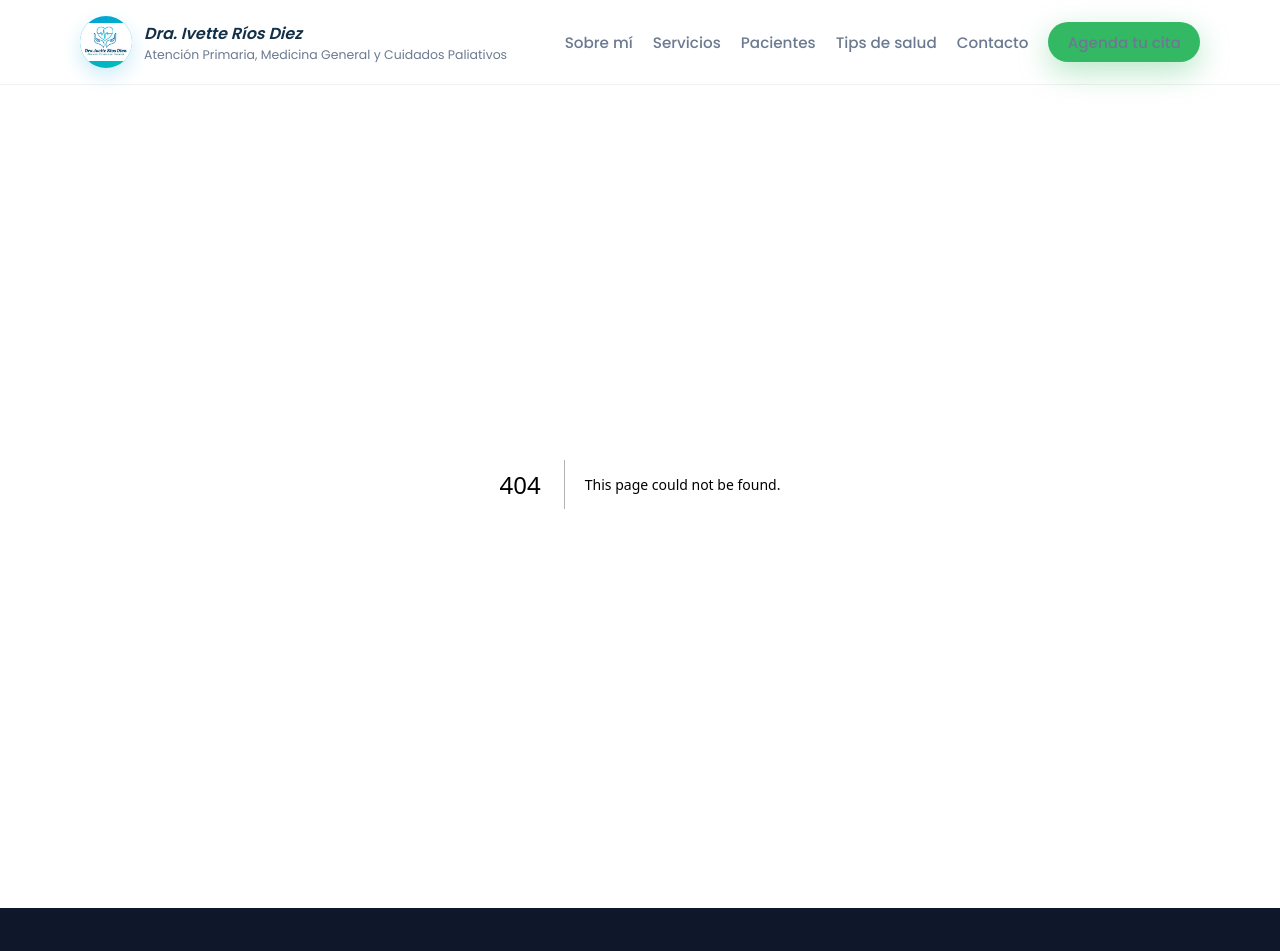
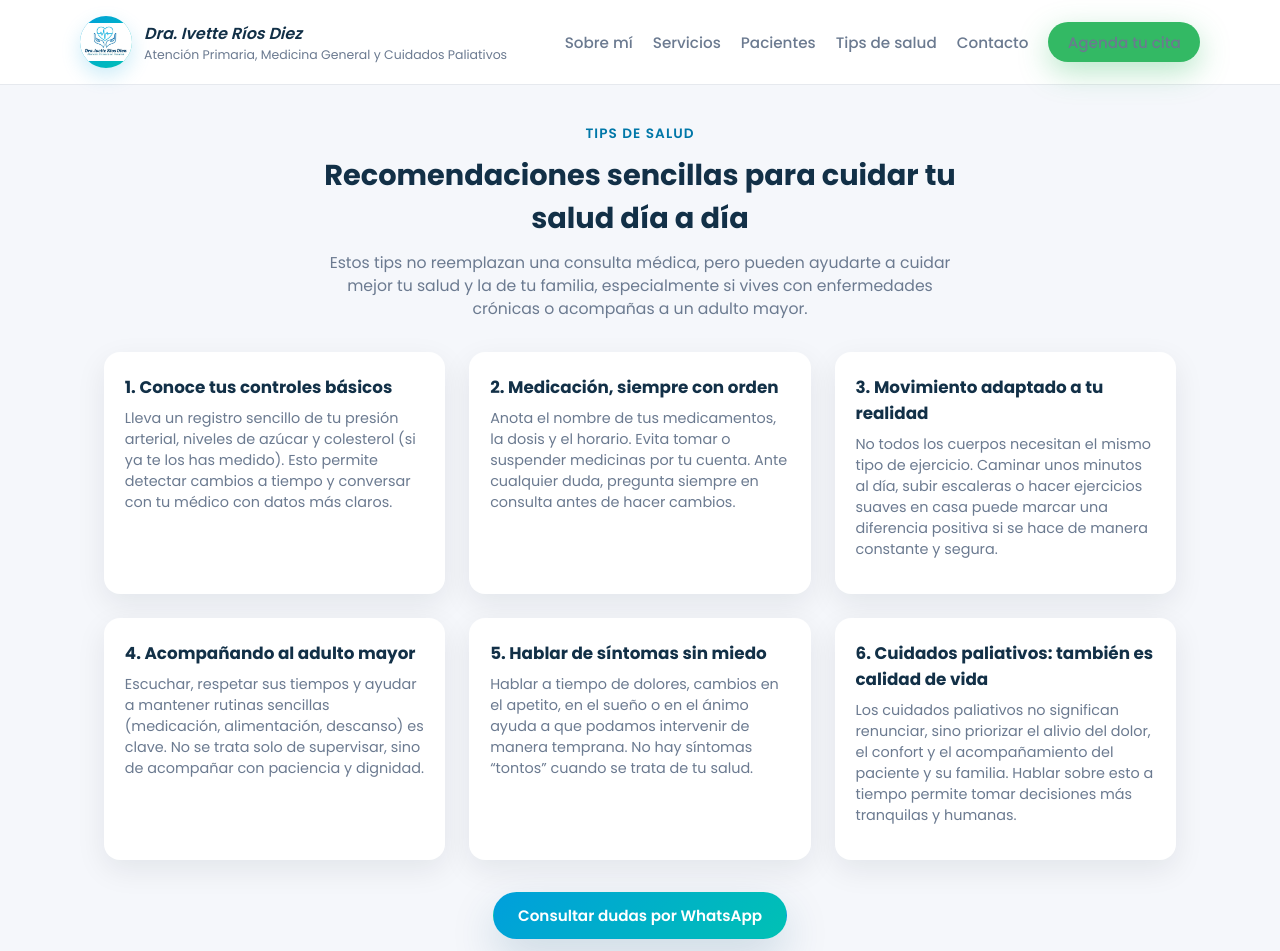
Before and after one commit to lulabtechnology/Dra.-Ivette-Rios-Diez, a Next.js app: page /tips-salud in a window 1280 px wide. Before the commit this address had no page. Shown: the top 951 px of the page. Built offline with nearby package versions, Linux system fonts and the light colour scheme.

Commit message:
Create page.js

```diff
--- /dev/null
+++ b/app/tips-salud/page.js
@@ -0,0 +1,101 @@
+// app/tips-salud/page.js
+const WHATSAPP_LINK =
+  'https://wa.me/50763694565?text=Hola%20doctora%20Ivette,%20me%20gustar%C3%ADa%20recibir%20orientaci%C3%B3n%20sobre%20mi%20salud.';
+
+export default function TipsSaludPage() {
+  return (
+    <div className="section section-page">
+      <div className="container">
+        <div className="section-header">
+          <p className="section-kicker">Tips de salud</p>
+          <h1 className="section-title">
+            Recomendaciones sencillas para cuidar tu salud día a día
+          </h1>
+          <p className="section-description">
+            Estos tips no reemplazan una consulta médica, pero pueden ayudarte
+            a cuidar mejor tu salud y la de tu familia, especialmente si vives
+            con enfermedades crónicas o acompañas a un adulto mayor.
+          </p>
+        </div>
+
+        <div className="card-grid card-grid-services">
+          <article className="card">
+            <h2 className="card-title">1. Conoce tus controles básicos</h2>
+            <p className="card-body">
+              Lleva un registro sencillo de tu presión arterial, niveles de
+              azúcar y colesterol (si ya te los has medido). Esto permite
+              detectar cambios a tiempo y conversar con tu médico con datos más
+              claros.
+            </p>
+          </article>
+
+          <article className="card">
+            <h2 className="card-title">2. Medicación, siempre con orden</h2>
+            <p className="card-body">
+              Anota el nombre de tus medicamentos, la dosis y el horario. Evita
+              tomar o suspender medicinas por tu cuenta. Ante cualquier duda,
+              pregunta siempre en consulta antes de hacer cambios.
+            </p>
+          </article>
+
+          <article className="card">
+            <h2 className="card-title">3. Movimiento adaptado a tu realidad</h2>
+            <p className="card-body">
+              No todos los cuerpos necesitan el mismo tipo de ejercicio. Caminar
+              unos minutos al día, subir escaleras o hacer ejercicios suaves en
+              casa puede marcar una diferencia positiva si se hace de manera
+              constante y segura.
+            </p>
+          </article>
+
+          <article className="card">
+            <h2 className="card-title">4. Acompañando al adulto mayor</h2>
+            <p className="card-body">
+              Escuchar, respetar sus tiempos y ayudar a mantener rutinas
+              sencillas (medicación, alimentación, descanso) es clave. No se
+              trata solo de supervisar, sino de acompañar con paciencia y
+              dignidad.
+            </p>
+          </article>
+
+          <article className="card">
+            <h2 className="card-title">5. Hablar de síntomas sin miedo</h2>
+            <p className="card-body">
+              Hablar a tiempo de dolores, cambios en el apetito, en el sueño o
+              en el ánimo ayuda a que podamos intervenir de manera temprana. No
+              hay síntomas “tontos” cuando se trata de tu salud.
+            </p>
+          </article>
+
+          <article className="card">
+            <h2 className="card-title">
+              6. Cuidados paliativos: también es calidad de vida
+            </h2>
+            <p className="card-body">
+              Los cuidados paliativos no significan renunciar, sino priorizar el
+              alivio del dolor, el confort y el acompañamiento del paciente y su
+              familia. Hablar sobre esto a tiempo permite tomar decisiones más
+              tranquilas y humanas.
+            </p>
+          </article>
+        </div>
+
+        <div className="section-cta-center">
+          <a
+            href={WHATSAPP_LINK}
+            className="btn btn-primary"
+            target="_blank"
+            rel="noopener noreferrer"
+          >
+            Consultar dudas por WhatsApp
+          </a>
+          <p className="section-note">
+            Si alguno de estos puntos te genera dudas o sientes que te
+            identificas con alguna situación, podemos revisarlo con calma en
+            consulta y adaptar las recomendaciones a tu caso particular.
+          </p>
+        </div>
+      </div>
+    </div>
+  );
+}
```
